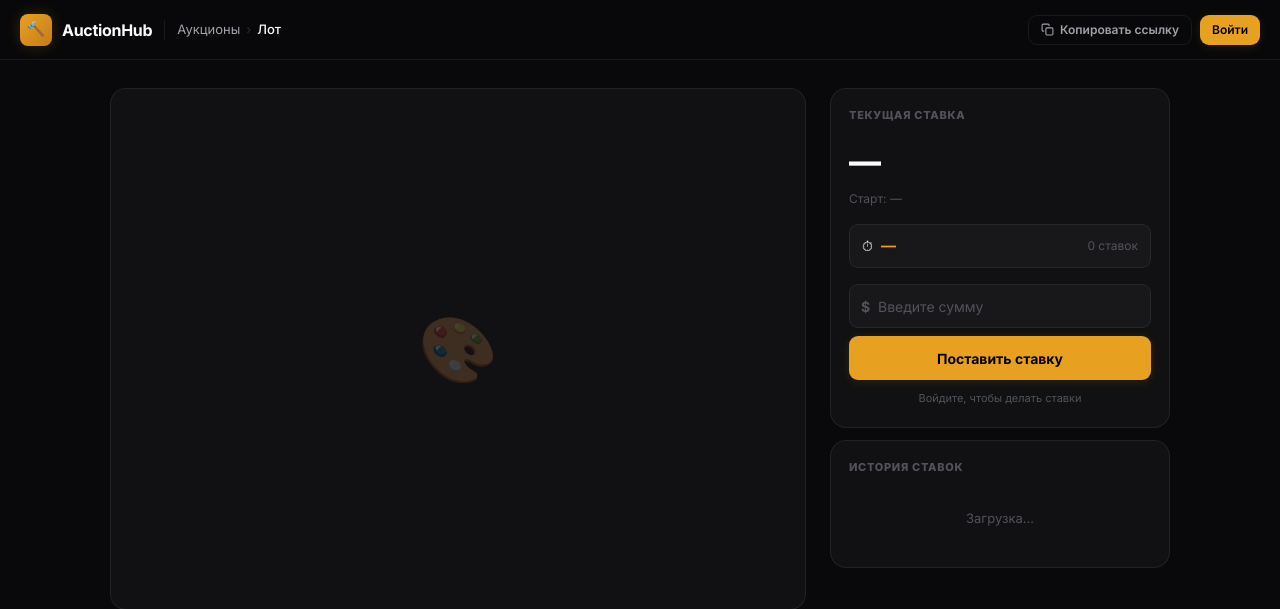
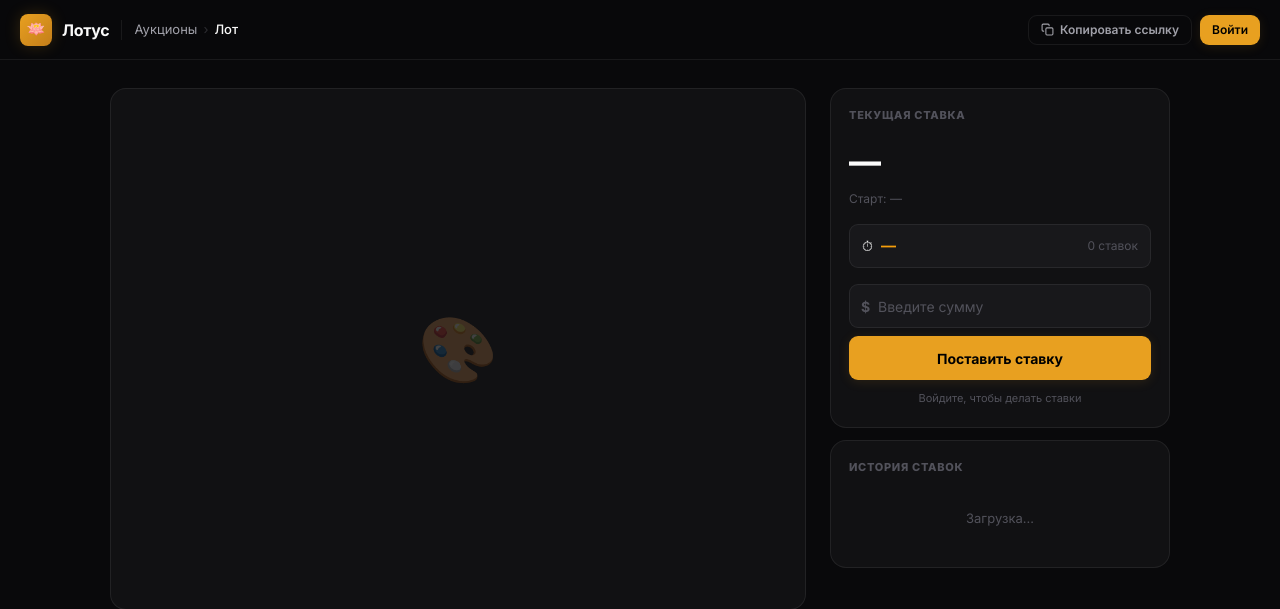
Before and after one commit to MrPlatynum/OnlineAuction, a FastAPI app: page /auction.html in a window 1280 px wide. Shown: the top 609 px of the page. Run offline with FastAPI, Linux system fonts and the light colour scheme; parts of the project's set-up code (start-up, migrations or seed data) failed here and were passed over.

Commit message:
Rebrand AuctionHub to Лотус

```diff
--- a/app/config.py
+++ b/app/config.py
@@ -46,7 +46,7 @@ SMTP_SERVER = os.getenv("SMTP_SERVER", "smtp.gmail.com")
 SMTP_PORT = int(os.getenv("SMTP_PORT", "587"))
 SMTP_USERNAME = os.getenv("SMTP_USERNAME", "")
 SMTP_PASSWORD = os.getenv("SMTP_PASSWORD", "")
-EMAIL_FROM = os.getenv("EMAIL_FROM", "AuctionHub <noreply@localhost>")
+EMAIL_FROM = os.getenv("EMAIL_FROM", "Лотус <noreply@localhost>")
 
 CORS_ORIGINS = [
     origin.strip()
--- a/app/services/email.py
+++ b/app/services/email.py
@@ -235,7 +235,7 @@ def build_notification_email_html(
         <div class="email-wrapper">
             <div class="container">
                 <div class="header">
-                    <h1 class="logo">🔨 AuctionHub</h1>
+                    <h1 class="logo">Лотус</h1>
                     <p class="tagline">Аукционы в реальном времени</p>
                 </div>
 
@@ -267,13 +267,13 @@ def build_notification_email_html(
 
                 <div class="footer">
                     <p class="footer-text">
-                        Вы получили это письмо, потому что участвуете в аукционах на <strong>AuctionHub</strong>.
+                        Вы получили это письмо, потому что участвуете в аукционах на <strong>Лотус</strong>.
                     </p>
                     <p class="footer-text">
                         <a href="http://localhost:8000/profile.html" class="footer-link">Изменить настройки уведомлений</a>
                     </p>
                     <p class="footer-text" style="font-size: 11px; color: #6b7280; margin-top: 20px;">
-                        © 2025 AuctionHub. Все права защищены.<br>
+                        © 2025 Лотус. Все права защищены.<br>
                         Это автоматическое письмо, не отвечайте на него.
                     </p>
                 </div>
--- a/static/js/auction.js
+++ b/static/js/auction.js
@@ -103,7 +103,7 @@
     if (!r.ok) { syncEl('title','Лот не найден'); showToast('Не найдено','Лот не существует.','warn'); return null; }
     const a=await r.json();
 
-    document.title=`${a.title} — AuctionHub`;
+    document.title=`${a.title} — Лотус`;
     syncEl('title',a.title||'Лот'); syncEl('crumbTitle',a.title||'Лот'); syncEl('description',a.description||'');
 
     // Images
--- a/static/js/profile.js
+++ b/static/js/profile.js
@@ -969,7 +969,7 @@ async function load() {
   $('email').textContent  = user.email;
   $('bal').textContent    = Number(user.balance || 0).toFixed(2);
   if ($('balBadge'))       $('balBadge').textContent = '$' + Number(user.balance || 0).toFixed(2);
-  document.title = `${user.username} — AuctionHub`;
+  document.title = `${user.username} — Лотус`;
 
   // Nav-пилюля
   const navPill = $('navUserPill');
--- a/static/js/user.js
+++ b/static/js/user.js
@@ -27,7 +27,7 @@ async function init(){
 async function render(data){
   const {user,auctions,stats}=data;
   sellerId=user.id;
-  document.title=`${user.username} — AuctionHub`;
+  document.title=`${user.username} — Лотус`;
   document.getElementById('crumbName').textContent=user.username;
 
   const isMe=token&&(()=>{try{const p=JSON.parse(atob(token.split('.')[1]));return p.user_id===user.id;}catch{return false;}})();
--- a/templates/auction.html
+++ b/templates/auction.html
@@ -3,7 +3,7 @@
 <head>
   <meta charset="UTF-8">
   <meta name="viewport" content="width=device-width, initial-scale=1.0">
-  <title>Лот — AuctionHub</title>
+  <title>Лот — Лотус</title>
   <link rel="preconnect" href="https://fonts.googleapis.com">
   <link rel="preconnect" href="https://fonts.gstatic.com" crossorigin>
   <link href="https://fonts.googleapis.com/css2?family=Inter:wght@400;500;600;700;800&display=swap" rel="stylesheet">
@@ -15,8 +15,8 @@
 <header class="navbar">
   <div class="nav-inner">
     <a class="nav-logo" href="index.html">
-      <div class="nav-logo-icon">🔨</div>
-      <span class="nav-logo-text">AuctionHub</span>
+      <div class="nav-logo-icon">🪷</div>
+      <span class="nav-logo-text">Лотус</span>
     </a>
     <div class="nav-divider"></div>
     <div class="nav-crumb">
--- a/templates/my-bids.html
+++ b/templates/my-bids.html
@@ -3,7 +3,7 @@
 <head>
   <meta charset="UTF-8">
   <meta name="viewport" content="width=device-width, initial-scale=1.0">
-  <title>Мои ставки — AuctionHub</title>
+  <title>Мои ставки — Лотус</title>
   <link rel="preconnect" href="https://fonts.googleapis.com">
   <link rel="preconnect" href="https://fonts.gstatic.com" crossorigin>
   <link href="https://fonts.googleapis.com/css2?family=Inter:wght@400;500;600;700&display=swap" rel="stylesheet">
@@ -14,8 +14,8 @@
 <header class="navbar">
   <div class="nav-inner">
     <a class="nav-logo" href="index.html">
-      <div class="nav-logo-icon">🔨</div>
-      <span class="nav-logo-text">AuctionHub</span>
+      <div class="nav-logo-icon">🪷</div>
+      <span class="nav-logo-text">Лотус</span>
     </a>
 
     <nav class="nav-links">
--- a/templates/profile.html
+++ b/templates/profile.html
@@ -3,7 +3,7 @@
 <head>
   <meta charset="UTF-8">
   <meta name="viewport" content="width=device-width, initial-scale=1.0">
-  <title>Профиль — AuctionHub</title>
+  <title>Профиль — Лотус</title>
   <link rel="preconnect" href="https://fonts.googleapis.com">
   <link rel="preconnect" href="https://fonts.gstatic.com" crossorigin>
   <link href="https://fonts.googleapis.com/css2?family=Inter:wght@400;500;600;700;800&display=swap" rel="stylesheet">
@@ -19,8 +19,8 @@
 <header class="navbar">
   <div class="nav-inner">
     <a class="nav-logo" href="index.html">
-      <div class="nav-logo-icon">🔨</div>
-      <span class="nav-logo-text">AuctionHub</span>
+      <div class="nav-logo-icon">🪷</div>
+      <span class="nav-logo-text">Лотус</span>
     </a>
     <div class="nav-divider"></div>
     <div class="nav-crumb">
--- a/templates/user.html
+++ b/templates/user.html
@@ -3,7 +3,7 @@
 <head>
   <meta charset="UTF-8">
   <meta name="viewport" content="width=device-width, initial-scale=1.0">
-  <title>Профиль — AuctionHub</title>
+  <title>Профиль — Лотус</title>
   <link rel="preconnect" href="https://fonts.googleapis.com">
   <link rel="preconnect" href="https://fonts.gstatic.com" crossorigin>
   <link href="https://fonts.googleapis.com/css2?family=Inter:wght@400;500;600;700;800&display=swap" rel="stylesheet">
@@ -14,8 +14,8 @@
 <header class="navbar">
   <div class="nav-inner">
     <a class="nav-logo" href="index.html">
-      <div class="nav-logo-icon">🔨</div>
-      <span class="nav-logo-text">AuctionHub</span>
+      <div class="nav-logo-icon">🪷</div>
+      <span class="nav-logo-text">Лотус</span>
     </a>
     <div class="nav-divider"></div>
     <div class="nav-crumb">
```
Also changed, not shown: 1 other file.
